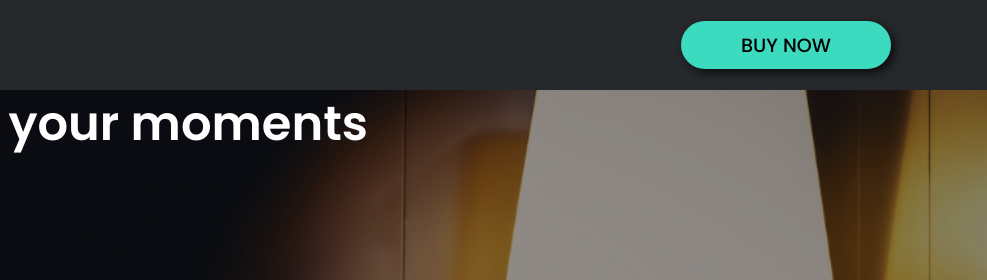
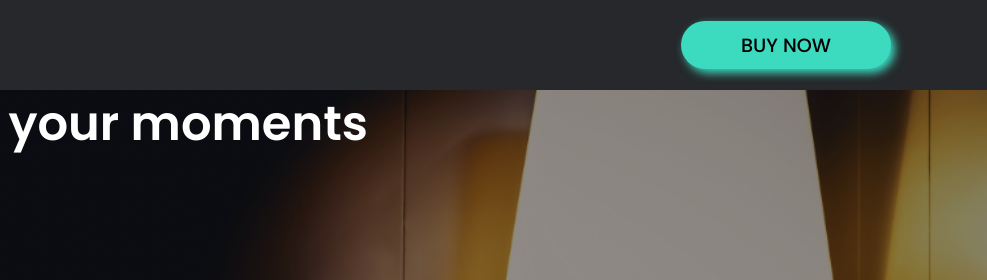
Before and after one commit to martasky/Ullo, a plain HTML site: page index.html in a window 1280 px wide. In both pictures the pointer is over the link "BUY NOW". Shown: the top 280 px of the page, 293-1280 px from the left. Drawn offline with Linux system fonts and the light colour scheme; no server answers.

Commit message:
button hover transition

```diff
--- a/style.css
+++ b/style.css
@@ -32,7 +32,15 @@ a {
   color: var(--secondary-text-color);
   text-decoration: none;
   font-weight: 500;
+  transition: box-shadow 0.5s;
 }
+
+a:hover {
+  /* background: var(--turqouise-color) 0% 0% no-repeat padding-box; */
+  /* box-shadow: -4px -4px 10px white; */
+  box-shadow: 4px 4px 10px var(--turqouise-color);
+}
+
 h1,
 h2 {
   font-size: 2.3rem;
```
